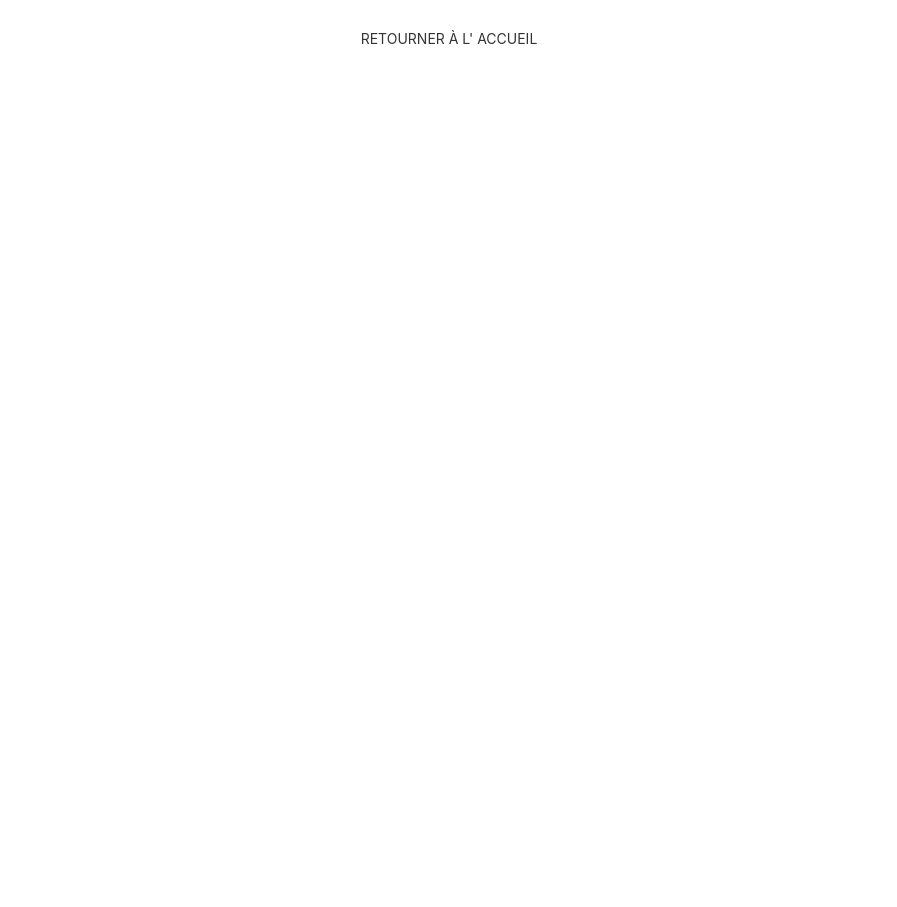
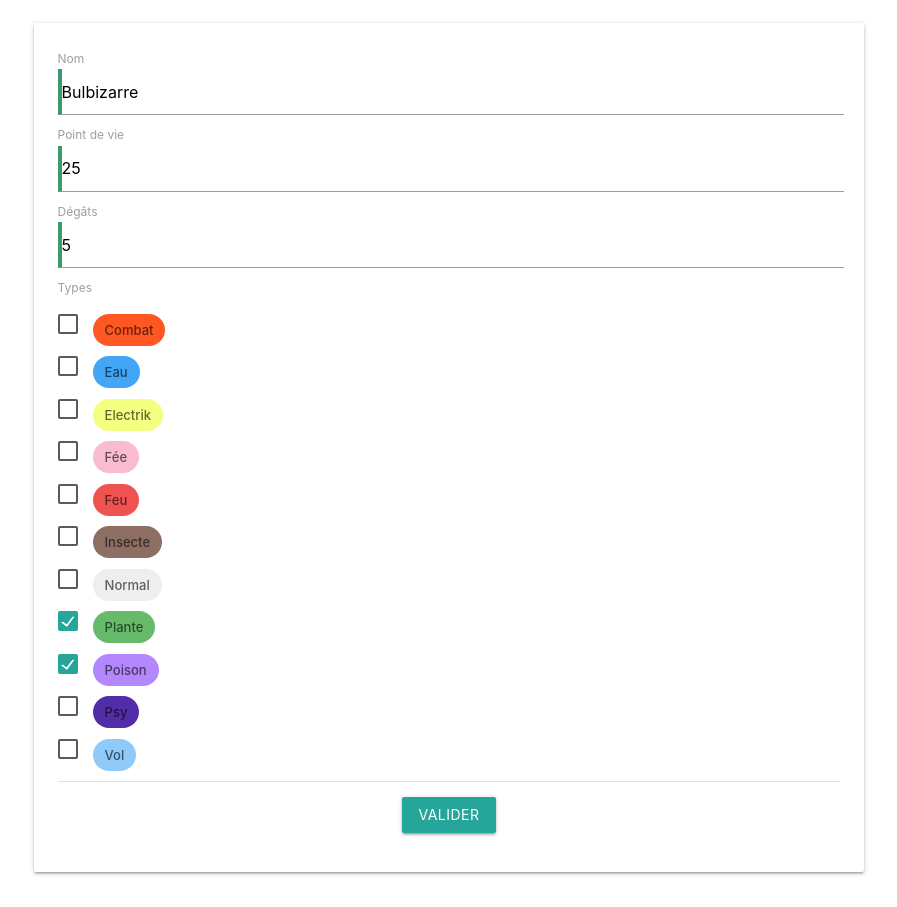
Before and after one commit to AEFaour/Angular-V16.0.0, an Angular app: page /edit/pokemon/1 in a window 1280 px wide. Shown: the part 486-1393 px from the top of the page, without its empty margins (191-1088 px from the left). Before the commit the page ends 800 px from the top, so only its background shows below. Built offline with nearby package versions, Linux system fonts and the light colour scheme.

Commit message:
form edit

```diff
--- a/src/app/app.module.ts
+++ b/src/app/app.module.ts
@@ -1,10 +1,11 @@
 import { NgModule } from '@angular/core';
 import { BrowserModule } from '@angular/platform-browser';
-
+import { FormsModule, ReactiveFormsModule } from '@angular/forms';
 import { AppRoutingModule } from './app-routing.module';
 import { AppComponent } from './app.component';
 import { PageNotFoundComponent } from './page-not-found/page-not-found.component';
 import { PokemonModule } from './pokemon/pokemon.module';
+
 
 
 @NgModule({
@@ -14,8 +15,11 @@
   ],
   imports: [
     BrowserModule,
+    FormsModule,
+    ReactiveFormsModule,
     PokemonModule,
     AppRoutingModule
+
   ],
   providers: [],
   bootstrap: [AppComponent]
--- a/src/app/pokemon/detail-pokemon/detail-pokemon.component.html
+++ b/src/app/pokemon/detail-pokemon/detail-pokemon.component.html
@@ -37,6 +37,7 @@
             </div>
             <div class="card-action">
                 <a (click)="goToPokementList()">Retour</a>
+                <a (click)="goTeEditPokemon(pokemon)">Editer</a>
             </div>
         </div>
     </div>
--- a/src/app/pokemon/detail-pokemon/detail-pokemon.component.ts
+++ b/src/app/pokemon/detail-pokemon/detail-pokemon.component.ts
@@ -26,4 +26,8 @@
 
   }
 
+  goTeEditPokemon(pokemon : Pokemon) {
+    this.router.navigate(['edit/pokemon', pokemon.id]);
+  }
+
 }
--- /dev/null
+++ b/src/app/pokemon/edit-pokemon-form/edit-pokemon-form.component.ts
@@ -0,0 +1,33 @@
+import { Component, OnInit } from '@angular/core';
+import { Pokemon } from '../pokemon';
+import { ActivatedRoute } from '@angular/router';
+import { PokemonService } from '../pokemon.service';
+
+@Component({
+  selector: 'app-edit-pokemon-form',
+  template: `
+    <h2 class="center"> Editer {{pokemon?.name}}</h2>
+    <p *ngIf="pokemon" class="center">
+      <img [src] = "pokemon.picture">
+    </p>
+    <app-pokemon-form *ngIf="pokemon" [pokemon]="pokemon" ></app-pokemon-form>
+  `,
+  styles: [
+  ]
+})
+export class EditPokemonFormComponent {
+  pokemon: Pokemon | undefined;
+
+  constructor(private route: ActivatedRoute, private pokemonService: PokemonService) { }
+
+  ngOnInit() {
+    const pokemonId: string | null = this.route.snapshot.paramMap.get('id');
+    if (pokemonId) {
+      this.pokemon = this.pokemonService.getPokemonById(+pokemonId);
+    } else {
+      this.pokemon = undefined;
+    }
+  }
+
+
+}
--- /dev/null
+++ b/src/app/pokemon/pokemon-form/pokemon-form.component.css
@@ -0,0 +1,6 @@
+.ng-valid[required] {
+    border-left: 0.3rem solid hsl(152, 44%, 42%);
+}
+.ng-invalid:not(form){
+    border-left: 0.3rem solid rgb(240, 16, 34);
+}
--- /dev/null
+++ b/src/app/pokemon/pokemon-form/pokemon-form.component.html
@@ -0,0 +1,83 @@
+<form *ngIf="pokemon" (ngSubmit)="onSubmit()" #pokemonForm="ngForm">
+  <div class="row">
+    <div class="col s8 offset-s2">
+      <div class="card-panel">
+
+        <!-- Pokemon name -->
+        <div class="form-group">
+          <label for="name">Nom</label>
+          <input type="text" class="form-control" id="name"
+                  required
+                  pattern="^[a-zA-Z0-9àéèç]{1,25}$"
+                 [(ngModel)]="pokemon.name" name="name"
+                 #name="ngModel">
+
+          <div [hidden]="name.valid || name.pristine"
+                class="card-panel red accent-1">
+                Le nom du pokémon est requis (1-25).
+          </div>
+        </div>
+
+        <!-- Pokemon hp -->
+        <div class="form-group">
+          <label for="hp">Point de vie</label>
+          <input type="number" class="form-control" id="hp"
+                  required
+                  pattern="^[0-9]{1,3}$"
+                 [(ngModel)]="pokemon.hp" name="hp"
+                 #hp="ngModel">
+           <div [hidden]="hp.valid || hp.pristine"
+                 class="card-panel red accent-1">
+                 Les points de vie du pokémon sont compris entre 0 et 999.
+           </div>
+        </div>
+
+        <!-- Pokemon cp -->
+        <div class="form-group">
+          <label for="cp">Dégâts</label>
+          <input type="number" class="form-control" id="cp"
+                  required
+                  pattern="^[0-9]{1,2}$"
+                 [(ngModel)]="pokemon.cp" name="cp"
+                 #cp="ngModel">
+           <div [hidden]="cp.valid || cp.pristine"
+                 class="card-panel red accent-1">
+                 Les dégâts du pokémon sont compris entre 0 et 99.
+           </div>
+        </div>
+
+        <!-- Pokemon types -->
+        <form class="form-group">
+          <label for="types">Types</label>
+          <p *ngFor="let type of types">
+            <label>
+              <input type="checkbox"
+                class="filled-in"
+                id="{{ type }}"
+                [value]="type"
+                [checked]="hasType(type)"
+                [disabled]="!isTypesValid(type)"
+                (change)="selectType($event, type)"/>
+              <span [attr.for]="type">
+                <div class="{{ type | pokemonTypeColor }}">
+                  {{ type }}
+                </div>
+              </span>
+            </label>
+          </p>
+        </form>
+
+        <!-- Submit button -->
+        <div class="divider"></div>
+        <div class="section center">
+          <button type="submit"
+            class="waves-effect waves-light btn"
+            [disabled]="!pokemonForm.form.valid">
+            Valider</button>
+        </div>
+
+      </div>
+    </div>
+  </div>
+</form>
+<h3 *ngIf="!pokemon" class="center">Aucun pokémon à éditer...</h3>
--- /dev/null
+++ b/src/app/pokemon/pokemon-form/pokemon-form.component.ts
@@ -0,0 +1,53 @@
+import { Component, Input, OnInit } from '@angular/core';
+import { Router } from '@angular/router';
+import { Pokemon } from '../pokemon';
+import { PokemonService } from '../pokemon.service';
+
+@Component({
+  selector: 'app-pokemon-form',
+  templateUrl: './pokemon-form.component.html',
+  styleUrls: ['./pokemon-form.component.css']
+})
+export class PokemonFormComponent {
+  @Input() pokemon: Pokemon;
+  pokemonList: Array<Pokemon>;
+  types: Array<string>;
+  constructor(private router: Router, private pokemonService: PokemonService) { }
+
+  ngOnInit() {
+    this.pokemonList = this.pokemonService.getPokemonList();
+    this.types = this.pokemonService.getPokemonTypelist();
+  }
+
+  hasType(type: string): boolean {
+    return this.pokemon.types.includes(type);
+  }
+
+  selectType($event: Event, type: string) {
+    const isChecked: boolean = ($event.target as HTMLInputElement).checked;
+    if (isChecked) {
+      this.pokemon.types.push(type);
+    } else {
+      const index = this.pokemon.types.indexOf(type);
+      this.pokemon.types.splice(index, 1);
+    }
+  }
+
+  onSubmit() {
+    console.log(`Submit form !`);
+    this.router.navigate(['/pokemo', this.pokemon.id]);
+
+  }
+
+  isTypesValid(type: string): boolean {
+
+    if(this.pokemon.types.length == 1 && this.hasType(type)){
+      return false;
+    }
+    if(this.pokemon.types.length > 2 && !this.hasType(type)) {
+      return false;
+    }
+    return true;
+  }
+
+}
```
Also changed, not shown: src/app/pokemon/pokemon.module.ts (+10 -1 lines).
